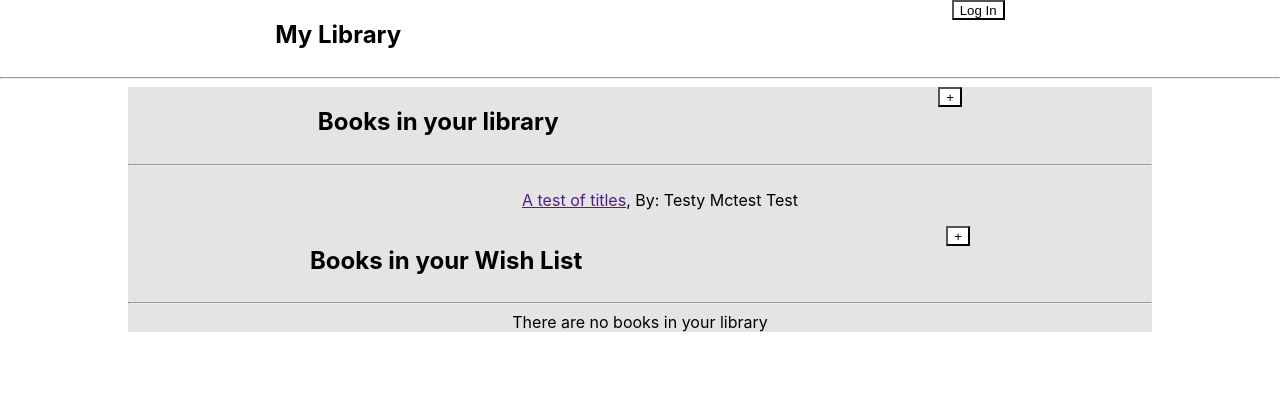
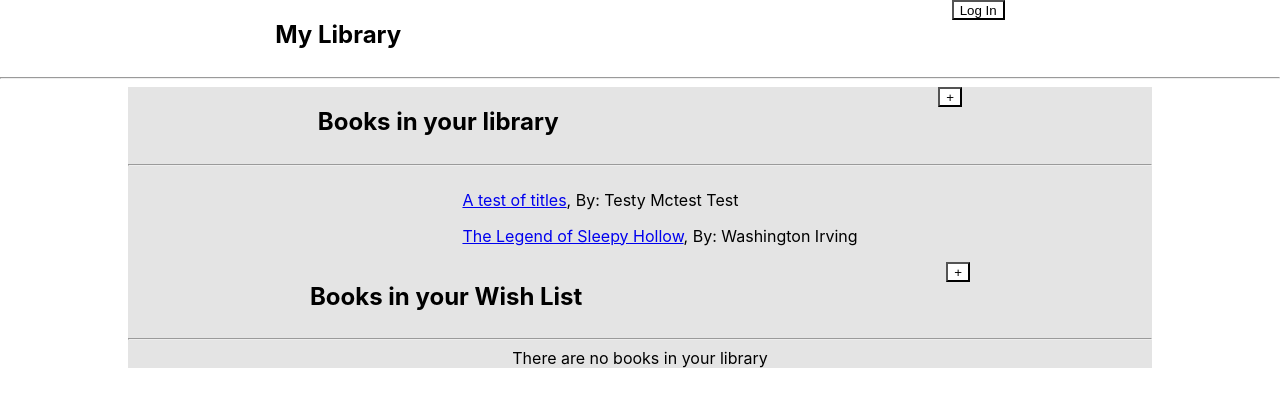
Before and after one commit to Joshua-Odell/library-client, a React (Create React App) app: page / in a window 1280 px wide. Shown: the top 406 px of the page. Built offline with nearby package versions, Linux system fonts and the light colour scheme; the HTML template or start-up script is replaced by a standard one.

Commit message:
fixed link to book information

```diff
--- a/src/HomePage/HomePage.js
+++ b/src/HomePage/HomePage.js
@@ -5,22 +5,32 @@ export default class HomePage extends Component {
 	state = {
 		libraryList: [
 			{ title: 'A test of titles', author: 'Testy Mctest Test', id: 1 },
+			{
+				title: 'The Legend of Sleepy Hollow',
+				author: 'Washington Irving',
+				id: 2,
+			},
 		],
 		libraryWishList: [],
 	};
 
 	// This takes the returned fetchGet request list and converts it to a li format
 	// TODO:
-	// Redirect to /book/:id page when clicked on
 	// change the title to grow when hovered over to indicate that it is a link and change the pointer on hover
 	ListConverter = (list) => {
 		if (!list.length) {
 			return 'There are no books in your library';
 		}
 		const listItems = list.map((item) => {
+			let newLocation = `http://localhost:3000/book/${item.id}`;
 			return (
 				<li>
-					<a href="">{item.title}</a>, By: {item.author}
+					<p>
+						<a href={newLocation} target="_blank">
+							{item.title}
+						</a>
+						, By: {item.author}
+					</p>
 				</li>
 			);
 		});
```
Also changed, not shown: vercel.json (added), 1 other file (tests, documents, lock files or other folders).
